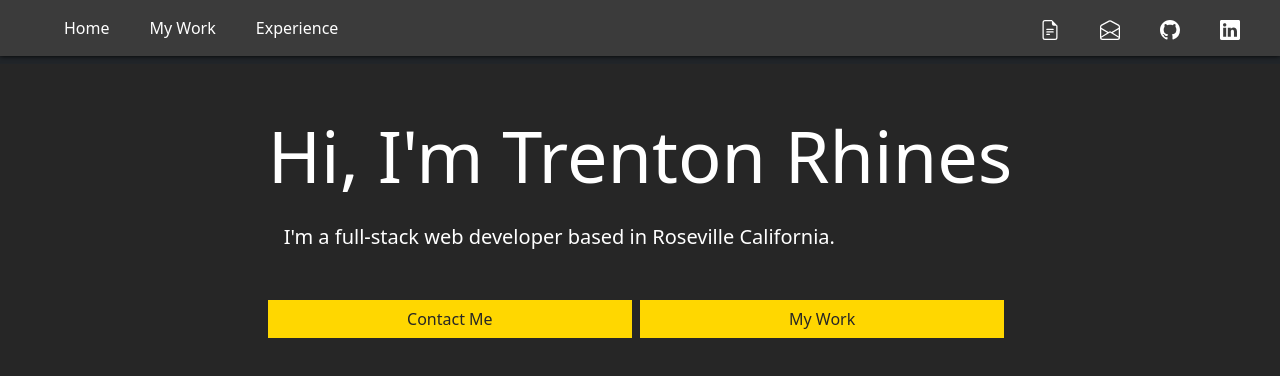
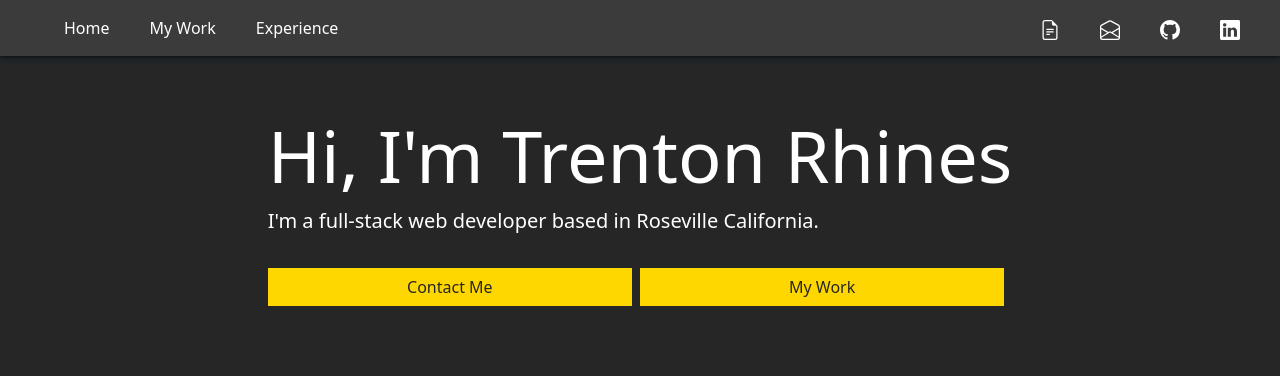
Before and after one commit to Trhines/productionPortfolio, a React (Create React App) app: page / in a window 1280 px wide. Shown: the top 376 px of the page. Built offline with nearby package versions, Linux system fonts and the light colour scheme.

Commit message:
spacing normal

```diff
--- a/src/App.css
+++ b/src/App.css
@@ -59,5 +59,5 @@ body{
 }
 
 p{
-  padding: 1rem;
+  letter-spacing: normal;
 }
```
